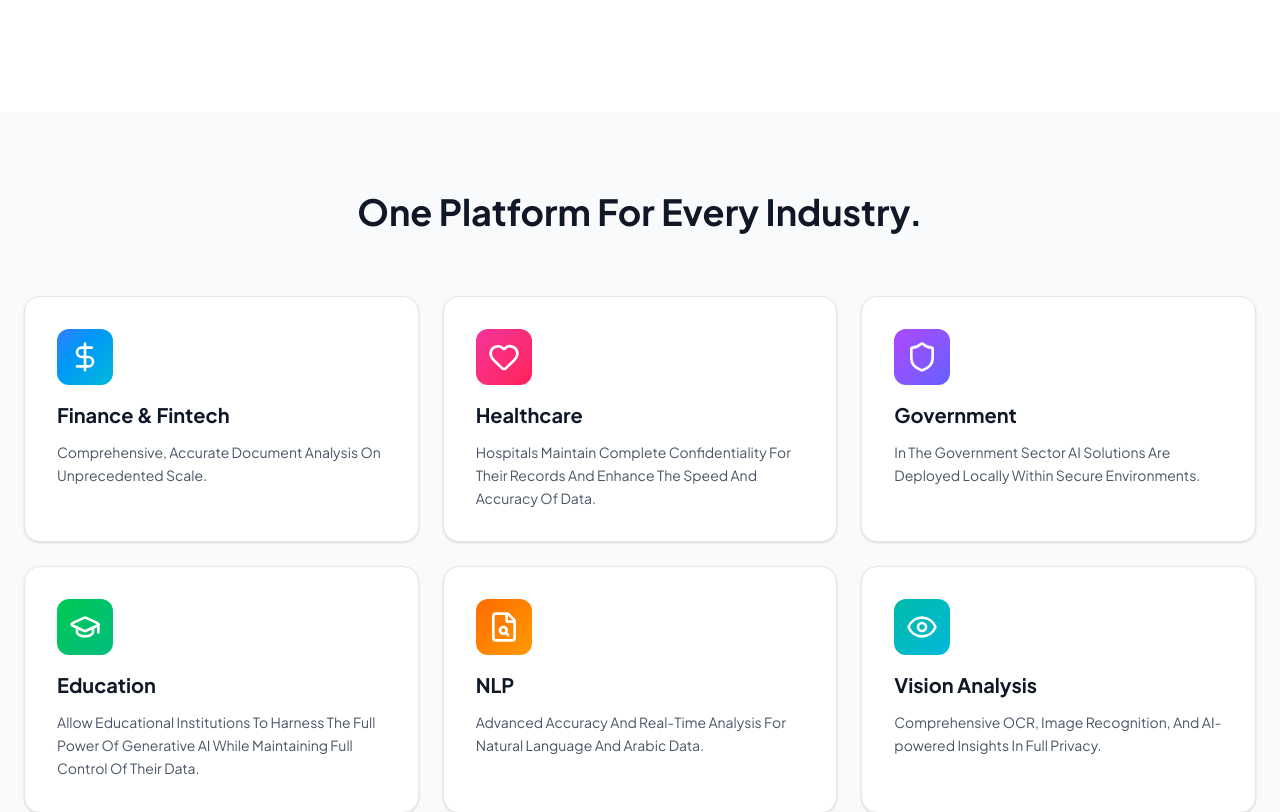
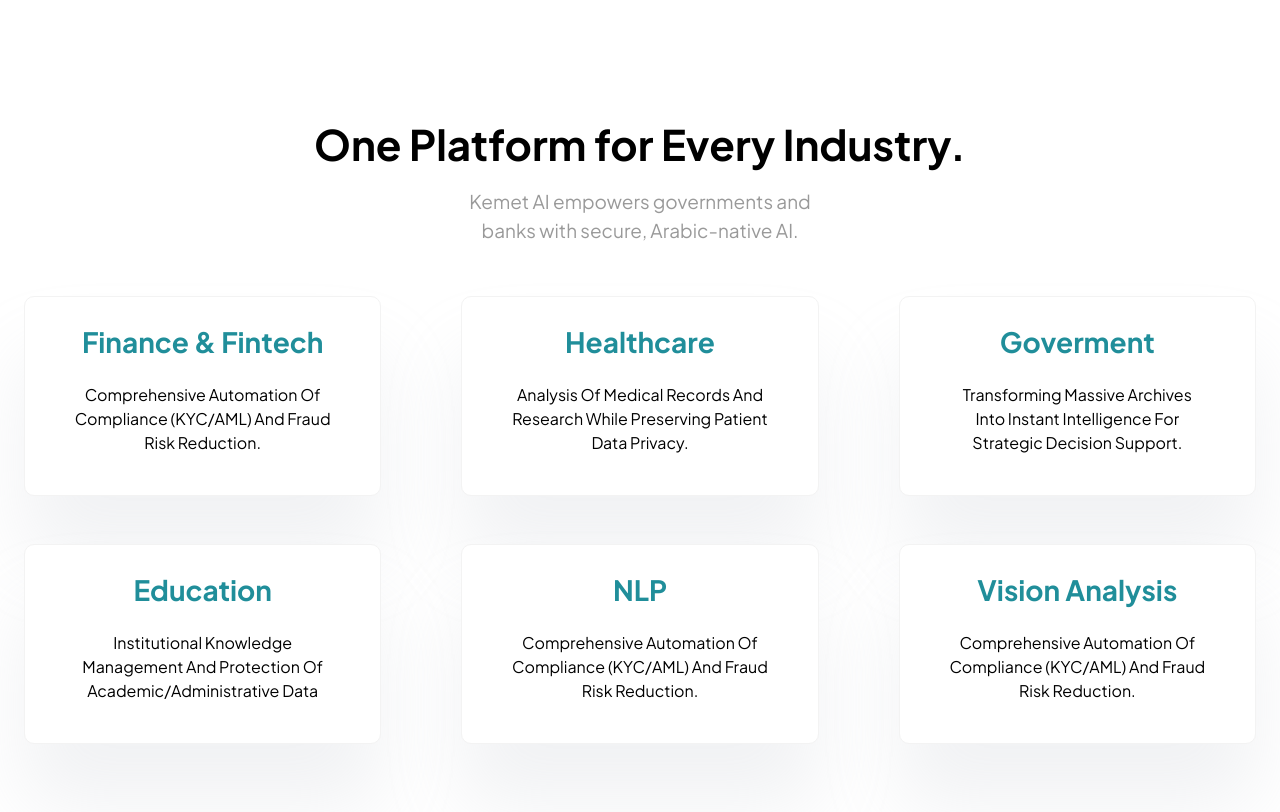
Before and after one commit to Mlotfy669/kemet-ai, a Next.js app: page /en in a window 1280 px wide. Shown: the part 1077-1889 px from the top of the page. Built offline with nearby package versions, Linux system fonts and the light colour scheme.

Commit message:
create home page [brands trust us]

```diff
--- a/components/sections/industries-section.tsx
+++ b/components/sections/industries-section.tsx
@@ -1,107 +1,297 @@
+// "use client";
+
+// import { motion } from "framer-motion";
+// import { useLocale } from "next-intl";
+// import { Shield, Heart, DollarSign, GraduationCap, FileSearch, Eye } from "lucide-react";
+// import { Link } from "@/i18n/routing";
+
+// export function IndustriesSection() {
+//   const locale = useLocale();
+
+//   const industries = [
+//     {
+//       icon: <DollarSign className="h-8 w-8" />,
+//       title: "Finance & Fintech",
+//       description:
+//         "Comprehensive, Accurate Document Analysis On Unprecedented Scale.",
+//       href: "/solutions/fintech",
+//       color: "from-blue-500 to-cyan-500"
+//     },
+//     {
+//       icon: <Heart className="h-8 w-8" />,
+//       title: "Healthcare",
+//       description:
+//         "Hospitals Maintain Complete Confidentiality For Their Records And Enhance The Speed And Accuracy Of Data.",
+//       href: "/solutions/healthcare",
+//       color: "from-pink-500 to-rose-500"
+//     },
+//     {
+//       icon: <Shield className="h-8 w-8" />,
+//       title: "Government",
+//       description:
+//         "In The Government Sector AI Solutions Are Deployed Locally Within Secure Environments.",
+//       href: "/solutions/government",
+//       color: "from-purple-500 to-indigo-500"
+//     },
+//     {
+//       icon: <GraduationCap className="h-8 w-8" />,
+//       title: "Education",
+//       description:
+//         "Allow Educational Institutions To Harness The Full Power Of Generative AI While Maintaining Full Control Of Their Data.",
+//       href: "/solutions/education",
+//       color: "from-green-500 to-emerald-500"
+//     },
+//     {
+//       icon: <FileSearch className="h-8 w-8" />,
+//       title: "NLP",
+//       description:
+//         "Advanced Accuracy And Real-Time Analysis For Natural Language And Arabic Data.",
+//       href: "/solutions/nlp",
+//       color: "from-orange-500 to-amber-500"
+//     },
+//     {
+//       icon: <Eye className="h-8 w-8" />,
+//       title: "Vision Analysis",
+//       description:
+//         "Comprehensive OCR, Image Recognition, And AI-powered Insights In Full Privacy.",
+//       href: "/solutions/vision-analysis",
+//       color: "from-teal-500 to-cyan-500"
+//     }
+//   ];
+
+//   return (
+//     <section className="bg-gray-50 py-20">
+//       <div className="container mx-auto px-6">
+//         <motion.div
+//           initial={{ opacity: 0, y: 20 }}
+//           whileInView={{ opacity: 1, y: 0 }}
+//           viewport={{ once: true }}
+//           className="mb-16 text-center"
+//         >
+//           <h2 className="text-4xl font-bold text-gray-900">
+//             One Platform For Every Industry.
+//           </h2>
+//         </motion.div>
+
+//         <div className="grid gap-6 md:grid-cols-2 lg:grid-cols-3">
+//           {industries.map((industry, index) => (
+//             <motion.div
+//               key={industry.title}
+//               initial={{ opacity: 0, y: 30 }}
+//               whileInView={{ opacity: 1, y: 0 }}
+//               viewport={{ once: true }}
+//               transition={{ delay: index * 0.1 }}
+//             >
+//               <Link
+//                 href={industry.href}
+//                 className="group block h-full rounded-2xl border border-gray-200 bg-white p-8 shadow-sm transition-all hover:border-kemet-teal hover:shadow-xl"
+//               >
+//                 <div
+//                   className={`mb-4 inline-flex rounded-xl bg-gradient-to-br ${industry.color} p-3 text-white`}
+//                 >
+//                   {industry.icon}
+//                 </div>
+//                 <h3 className="mb-3 text-xl font-bold text-gray-900 transition-colors group-hover:text-kemet-teal">
+//                   {industry.title}
+//                 </h3>
+//                 <p className="text-sm leading-relaxed text-gray-600">
+//                   {industry.description}
+//                 </p>
+//               </Link>
+//             </motion.div>
+//           ))}
+//         </div>
+//       </div>
+//     </section>
+//   );
+// }
+
 "use client";
 
 import { motion } from "framer-motion";
-import { useLocale } from "next-intl";
-import { Shield, Heart, DollarSign, GraduationCap, FileSearch, Eye } from "lucide-react";
-import { Link } from "@/i18n/routing";
 
-export function IndustriesSection() {
-  const locale = useLocale();
+const svgPaths = {
+  p12f2d00: "M674.893 390.682C705.179 382.35 728.434 417.642 708.829 442.184L614.841 559.845C606.073 570.82 605.37 586.193 613.099 597.924L695.957 723.671C713.24 749.9 686.862 782.922 657.463 771.861L516.517 718.832C503.369 713.885 488.531 717.967 479.764 728.943L385.776 846.603C366.171 871.145 326.614 856.263 328.049 824.884L334.928 674.45C335.57 660.417 327.102 647.567 313.954 642.62L173.009 589.591C143.609 578.53 145.54 536.31 175.826 527.978L321.023 488.034C334.568 484.307 344.172 472.283 344.814 458.25L351.693 307.817C353.128 276.438 393.878 265.227 411.161 291.457L494.019 417.204C501.748 428.934 516.152 434.353 529.696 430.627L674.893 390.682Z",
+  p14943c70: "M1675.61 159.321C1711.64 138.52 1756.68 164.521 1756.68 206.123L1756.67 554.042C1756.67 595.644 1711.64 621.646 1675.61 600.844L1374.3 426.885C1338.28 406.084 1338.28 354.081 1374.3 333.28L1675.61 159.321Z",
+}
+
+
+function BackgroundBlobs() {
+  return (
+    <div className="absolute inset-0 pointer-events-none">
+      <svg
+        className="block size-full"
+        fill="none"
+        preserveAspectRatio="none"
+        viewBox="0 0 1909 1011"
+      >
+        <g id="Group 1261158706">
+          <g filter="url(#filter0_f_1_55)" id="Star 3">
+            <path
+              d={svgPaths.p12f2d00}
+              fill="var(--color-primary-normal)"
+              fillOpacity="0.25"
+            />
+          </g>
+          <g filter="url(#filter1_f_1_55)" id="Polygon 9">
+            <path
+              d={svgPaths.p14943c70}
+              fill="var(--color-primary-normal)"
+              fillOpacity="0.25"
+            />
+          </g>
+        </g>
+        <defs>
+          <filter
+            colorInterpolationFilters="sRGB"
+            filterUnits="userSpaceOnUse"
+            height="886.044"
+            id="filter0_f_1_55"
+            width="868.06"
+            x="5.26189e-07"
+            y="124.825"
+          >
+            <feFlood floodOpacity="0" result="BackgroundImageFix" />
+            <feBlend
+              in="SourceGraphic"
+              in2="BackgroundImageFix"
+              mode="normal"
+              result="shape"
+            />
+            <feGaussianBlur result="effect1_foregroundBlur_1_55" stdDeviation="76" />
+          </filter>
+          <filter
+            colorInterpolationFilters="sRGB"
+            filterUnits="userSpaceOnUse"
+            height="760.165"
+            id="filter1_f_1_55"
+            width="713.392"
+            x="1195.28"
+            y="6.59887e-07"
+          >
+            <feFlood floodOpacity="0" result="BackgroundImageFix" />
+            <feBlend
+              in="SourceGraphic"
+              in2="BackgroundImageFix"
+              mode="normal"
+              result="shape"
+            />
+            <feGaussianBlur result="effect1_foregroundBlur_1_55" stdDeviation="76" />
+          </filter>
+        </defs>
+      </svg>
+    </div>
+  );
+}
+
+export default function IndustrySection() {
 
   const industries = [
     {
-      icon: <DollarSign className="h-8 w-8" />,
       title: "Finance & Fintech",
       description:
-        "Comprehensive, Accurate Document Analysis On Unprecedented Scale.",
-      href: "/solutions/fintech",
-      color: "from-blue-500 to-cyan-500"
+        "Comprehensive automation of compliance (KYC/AML) and fraud risk reduction.",
     },
     {
-      icon: <Heart className="h-8 w-8" />,
       title: "Healthcare",
       description:
-        "Hospitals Maintain Complete Confidentiality For Their Records And Enhance The Speed And Accuracy Of Data.",
-      href: "/solutions/healthcare",
-      color: "from-pink-500 to-rose-500"
+        "Analysis of medical records and research while preserving patient data privacy.",
     },
     {
-      icon: <Shield className="h-8 w-8" />,
-      title: "Government",
+      title: "Goverment",
       description:
-        "In The Government Sector AI Solutions Are Deployed Locally Within Secure Environments.",
-      href: "/solutions/government",
-      color: "from-purple-500 to-indigo-500"
+        "Transforming massive archives into instant intelligence for strategic decision support.",
     },
     {
-      icon: <GraduationCap className="h-8 w-8" />,
       title: "Education",
       description:
-        "Allow Educational Institutions To Harness The Full Power Of Generative AI While Maintaining Full Control Of Their Data.",
-      href: "/solutions/education",
-      color: "from-green-500 to-emerald-500"
+        "Institutional knowledge management and protection of  academic/administrative data ",
     },
     {
-      icon: <FileSearch className="h-8 w-8" />,
       title: "NLP",
       description:
-        "Advanced Accuracy And Real-Time Analysis For Natural Language And Arabic Data.",
-      href: "/solutions/nlp",
-      color: "from-orange-500 to-amber-500"
+        "Comprehensive automation of compliance (KYC/AML) and fraud risk reduction.",
     },
     {
-      icon: <Eye className="h-8 w-8" />,
       title: "Vision Analysis",
       description:
-        "Comprehensive OCR, Image Recognition, And AI-powered Insights In Full Privacy.",
-      href: "/solutions/vision-analysis",
-      color: "from-teal-500 to-cyan-500"
-    }
+        "Comprehensive automation of compliance (KYC/AML) and fraud risk reduction.",
+    },
   ];
 
   return (
-    <section className="bg-gray-50 py-20">
-      <div className="container mx-auto px-6">
+    <section className="relative w-full pb-20">
+      <BackgroundBlobs />
+
+      <motion.div
+        initial={{ opacity: 0, y: 20 }}
+        whileInView={{ opacity: 1, y: 0 }}
+        viewport={{ once: true }}
+        transition={{ duration: 0.8 }}
+        className="relative z-10 container mx-auto px-6 flex flex-col gap-13"
+      >
+        {/* Header */}
+        <motion.div
+          transition={{ duration: 0.8 }}
+          className="text-center"
+        >
+          <motion.h2
+            initial={{ opacity: 0, y: 30 }}
+            whileInView={{ opacity: 1, y: 0 }}
+            viewport={{ once: true, margin: "-100px" }}
+            transition={{ duration: 0.6 }}
+            className="text-[42px] font-bold text-black mb-3"
+          >
+            One Platform for Every Industry.
+          </motion.h2>
+          <motion.p
+            initial={{ opacity: 0, y: 30 }}
+            whileInView={{ opacity: 1, y: 0 }}
+            viewport={{ once: true, margin: "-100px" }}
+            transition={{ duration: 0.6 }}
+            className="text-[19px] text-black/40 max-w-[370px] mx-auto"
+          >
+            Kemet AI empowers governments and banks with secure, Arabic-native AI.
+          </motion.p>
+        </motion.div>
+
         <motion.div
           initial={{ opacity: 0, y: 20 }}
           whileInView={{ opacity: 1, y: 0 }}
           viewport={{ once: true }}
-          className="mb-16 text-center"
+          transition={{ duration: 0.8 }}
+          className="grid grid-cols-1 md:grid-cols-2 lg:grid-cols-3 gap-x-20 gap-y-12"
         >
-          <h2 className="text-4xl font-bold text-gray-900">
-            One Platform For Every Industry.
-          </h2>
-        </motion.div>
-
-        <div className="grid gap-6 md:grid-cols-2 lg:grid-cols-3">
           {industries.map((industry, index) => (
             <motion.div
-              key={industry.title}
               initial={{ opacity: 0, y: 30 }}
               whileInView={{ opacity: 1, y: 0 }}
-              viewport={{ once: true }}
-              transition={{ delay: index * 0.1 }}
+              viewport={{ once: true, margin: "-100px" }}
+              transition={{ duration: 0.6, delay: index * 0.1 }}
+              className=" bg-white rounded-[10px] border border-[#f3f3f3] shadow-[0px_61.494px_76.868px_0px_rgba(185,192,201,0.2)] p-6 pb-10 flex flex-col gap-5 items-center text-center"
             >
-              <Link
-                href={industry.href}
-                className="group block h-full rounded-2xl border border-gray-200 bg-white p-8 shadow-sm transition-all hover:border-kemet-teal hover:shadow-xl"
+              <motion.h3
+                initial={{ opacity: 0, y: 30 }}
+                whileInView={{ opacity: 1, y: 0 }}
+                viewport={{ once: true, margin: "-100px" }}
+                transition={{ duration: 0.6, delay: index * 0.1 }}
+                className="capitalize text-[28px] text-primary-normal font-bold"
               >
-                <div
-                  className={`mb-4 inline-flex rounded-xl bg-gradient-to-br ${industry.color} p-3 text-white`}
-                >
-                  {industry.icon}
-                </div>
-                <h3 className="mb-3 text-xl font-bold text-gray-900 transition-colors group-hover:text-kemet-teal">
-                  {industry.title}
-                </h3>
-                <p className="text-sm leading-relaxed text-gray-600">
-                  {industry.description}
-                </p>
-              </Link>
+                {industry.title}
+              </motion.h3>
+              <motion.p
+                initial={{ opacity: 0, y: 30 }}
+                whileInView={{ opacity: 1, y: 0 }}
+                viewport={{ once: true, margin: "-100px" }}
+                transition={{ duration: 0.6, delay: index * 0.1 }}
+                className="capitalize text-base max-w-[260px]"
+              >
+                {industry.description}
+              </motion.p>
             </motion.div>
           ))}
-        </div>
-      </div>
+        </motion.div>
+      </motion.div>
     </section>
   );
 }
```
Also changed, not shown: app/[locale]/page.tsx (+7 -7 lines).
